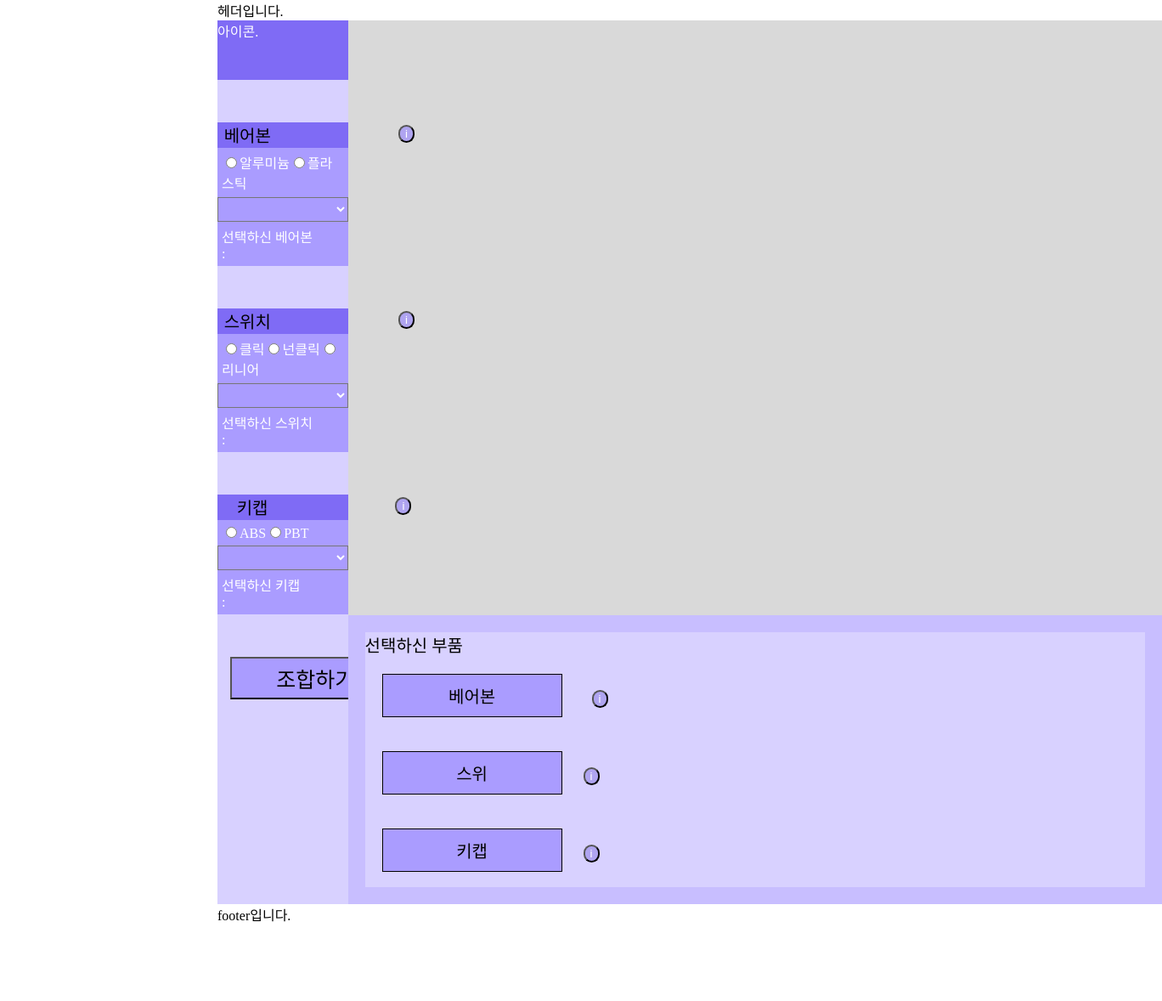
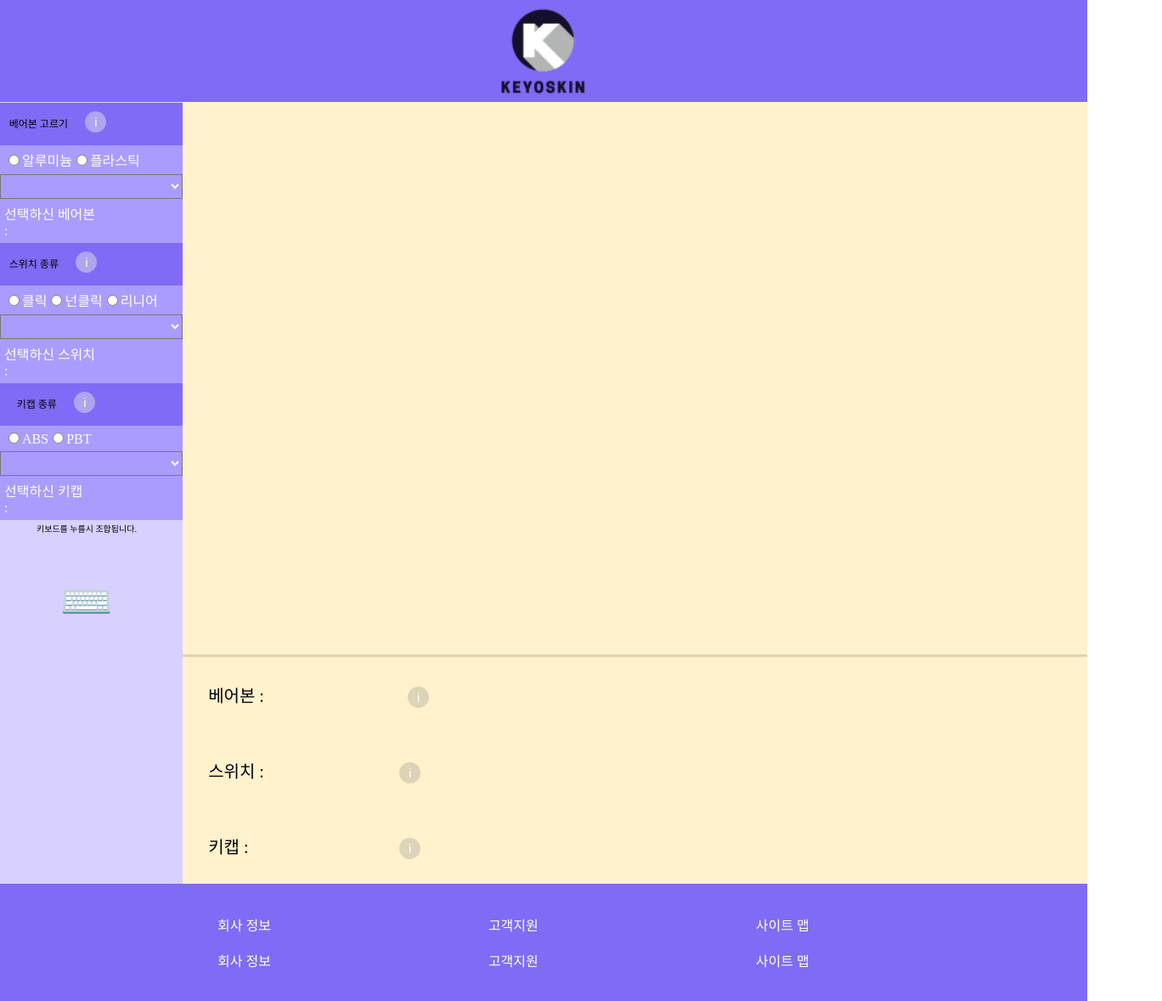
Before and after one commit to venture-3team-react-project/venture-3team-react-project, a React (Create React App) app in the folder practice/: page / in a window 1280 px wide. Shown: the whole page at 85% size, 1368 px wide, since content can reach past the window. Before the commit the page ends 1088 px from the top, so only its background shows below. Built offline with nearby package versions, Linux system fonts and the light colour scheme.

Commit message:
pre complete

```diff
--- a/practice/src/App.js
+++ b/practice/src/App.js
@@ -1,14 +1,10 @@
 import MainPage from "./layouts/MainPage";
-import Header from "./layouts/Header";
-import Footer from "./layouts/Footer";
-import { getPartsList } from "./apis/PartsAPI";
 function App() {
 
   return (
     <>
-      <Header/>
+
       <MainPage/>
-      <Footer/>
 
     </>
   );
--- a/practice/src/components/3d.js
+++ b/practice/src/components/3d.js
@@ -15,7 +15,7 @@ function ModelViewer({ modelPath,imgSel,bareBone,keySwitch,keyCap}) {
     scene.background = new THREE.Color(0xFFF2CC); //배경화면 색
     const camera = new THREE.PerspectiveCamera(60, window.innerWidth / window.innerHeight, 0.1, 1000); //카메라 위치
     const renderer = new THREE.WebGLRenderer(); //렌더링 정보
-    renderer.setSize(898, 640); //이미지 크기
+    renderer.setSize(800, 640); //이미지 크기
     mountRef.current.appendChild(renderer.domElement);
 
     // OrbitControls 설정
--- a/practice/src/components/Modal.css
+++ b/practice/src/components/Modal.css
@@ -22,7 +22,7 @@
 
   .modal {
     z-index: 100;
-    background: white;
+    background-color: rgba(0, 0, 0, 0);
     position: relative;
     margin: 1.75rem auto;
     border-radius: 3px;
--- a/practice/src/layouts/Footer.js
+++ b/practice/src/layouts/Footer.js
@@ -1,7 +1,17 @@
+
 const Footer = () => {
     return(
         <>
-            <div>footer입니다.</div>
+            <footer>
+                <br/>
+                <br/>
+            <span>회사 정보</span><span>고객지원</span><span>사이트 맵</span><br/><br/>
+            <span>회사 정보</span><span>고객지원</span><span>사이트 맵</span>
+            <br/>
+            <br/>
+            <br/>
+
+            </footer>
         </>
     );
 }
--- a/practice/src/layouts/Header.js
+++ b/practice/src/layouts/Header.js
@@ -1,7 +1,7 @@
 const Header = () => {
     return(
         <>
-            <div>헤더입니다.</div>
+            <header><img src="img/logo.png"/></header>
         </>
     );
 }
--- a/practice/src/layouts/MainPage.css
+++ b/practice/src/layouts/MainPage.css
@@ -1,6 +1,7 @@
 body{
-    width: 60%;
+    width: 100%;
     margin: auto;
+    height: 100%;
   }
 
  .head{
@@ -11,12 +12,12 @@ body{
   }
 
   .selectOption{
-    margin-top: 50px;
+    margin-top: 1px;
 
   }
 
   .Select{
-    margin-bottom: 50px;
+    margin-bottom: 0px;
     width: 100%;
     background-color: #AA9CFF;
     color: white;
@@ -42,37 +43,42 @@ body{
 
   section{
       top : -20px;
-      height: 1000px;
+      height: 100%;
+      width: 99%;
 
-      background-color: #D9D9D9;
+      background-color: #FFF2CC;
   }
 
   aside{
 
     width: 20%;
-    height: 1040px;
+
     background-color: #D8D1FF;
   }
 
   .img{
-    width: 100%;
-    height: 35%;
-    background-color: #D9D9D9;
+    margin-left: 20%;
+    width: 80%;
+    height: 300px;
+    background-color: #FFF2CC;
   }
 
  .info{
-    border: 20px solid #C8BEFF;
+    border-top: 3px solid #DDD3B6;
     margin-top:350px ;
-    width: 918px;
+    width: 100%;
     height: 30%;
-    background-color: #D8D1FF;
+    background-color: #FFF2CC;
+
   }
 
   .sel{
-      height: 30px;
+      height: 50px;
       background-color: #7F6BF5;
       padding-left: 5%;
-      font-size: 20px;
+      font-size: 12px;
+      line-height: 50px;
+
 
   }
 
@@ -81,37 +87,96 @@ body{
     color:white;
     background-color: #AFA4F0;
     position: relative;
-    top: -5px;
-    left: 150px;
+    width: 25px;
+    height: 25px;
+    top: -1px;
+    left: 10%;
+    border: 0;
+    font-size: 15px;
+  }
+
+  .mainbutton:hover {
+    transform: scale(1.2);
+
   }
 
   .mainbutton2{
     border-radius: 25px;
     color:white;
-    background-color: #AFA4F0;
+    background-color: #DDD3B6;
+    position: relative;
+    width: 25px;
+    height: 25px;
+    border: 0px;
+    font-size: 15px;
+  }
+
+  .mainbutton2:hover {
+    transform: scale(1.2);
+
   }
 
   .sumbutton{
-    background-color: #AA9CFF;
-    height: 50px;
-    width: 200px;
-    margin-left:10% ;
-    font-size: 25px;
+    background-color: #D8D1FF;
+    height: 70px;
+    width: 70px;
+    margin-left:30% ;
+    font-size: 50px;
+    margin-top: 20%;
+    border-radius: 10%;
+    border: 0px;
+  }
+  .sumbutton:hover {
+    transform: scale(1.2);
+
   }
 
   canvas{
-    border: 30px  solid #D9D9D9;
 
   }
 
   .result-parts-label{
-    border: 1px solid black;
+
     padding:10px;
     width: 190px;
-    text-align: center;
+
     font-size: 20px;
     margin: 20px;
-    background-color: #AA9CFF;
+
     display: inline-block;
 
   }
+
+  footer{
+
+    width: 100%;
+    background-color: #7F6BF5;
+    text-align: left;
+  }
+
+  header{
+
+    background-color: #7F6BF5;
+    text-align: center;
+    height: 120px;
+  }
+  header label{
+    line-height: 100px;
+    color: wheat;
+    font-size: 30px;
+  }
+
+  .combine{
+    margin-top: 20px;
+    margin-left: 20%;
+    font-size: 10px;
+
+  }
+
+
+
+  footer span{
+    margin-left: 20%;
+    color: white;
+
+  }
--- a/practice/src/layouts/MainPage.js
+++ b/practice/src/layouts/MainPage.js
@@ -7,6 +7,8 @@ import SelectSwitch from '../components/SelectParts/SelectSwitch';
 import SelectKeycap from '../components/SelectParts/SelectKeycap';
 import ProductDetail from '../components/ProductDetail'; // ProductDetail 컴포넌트 import
 import Modal from '../components/modal';
+import Header from './Header';
+import Footer from './Footer';
 
 
 const MainPage = () => {
@@ -78,37 +80,38 @@ const MainPage = () => {
 
         <div className="App">
 
-
+          <Header/>
           <main>
             <aside>
-              <div className="head">아이콘.</div>
+
 
               <div className="selectOption">
-              <div id="portal-root"></div>
+
 
               <div className="sel">
-              <label>베어본</label><button className='mainbutton' onClick={() => handleProductClick(1)}>i</button>
+              <label>베어본 고르기</label><button className='mainbutton' onClick={() => handleProductClick(1)}>i</button>
               </div>
               <div className="Select">
                 <SelectBarebone onBareboneSelect={handleBareboneSelect} setBareboneColor={selectBareboneColor} setBareboneImg={selectBareboneImg} />
               </div>
                 <div className="sel">
-                <label>스위치</label><button className='mainbutton' onClick={() => handleProductClick(2)}>i</button>
+                <label>스위치 종류</label><button className='mainbutton' onClick={() => handleProductClick(2)}>i</button>
               </div>
               <div className="Select">
                 <SelectSwitch onKeySwitchSelect={handlekeySwitchSelect} setKeySwtichColor={selectKeySwitchColor} setBareboneImg={selectBareboneImg}/>
               </div>
                 <div className="sel">
-                <label>&nbsp;&nbsp;&nbsp;키캡</label><button className='mainbutton' onClick={() => handleProductClick(3)}>i</button>
+                <label>&nbsp;&nbsp;&nbsp;키캡 종류</label><button className='mainbutton' onClick={() => handleProductClick(3)}>i</button>
               </div>
               <div className="Select">
                 <SelectKeycap onKeycapSelect={handlekeycapSelect} setKeycapColor={selectkeyCapColor} setBareboneImg={selectBareboneImg}/>
               </div>
-
+                <span className='combine'>키보드를 누를시 조합됩니다.</span>
+                <br/>
                 <button className='sumbutton' onClick={
                  () =>{ setBareboneImg(5) }
 
-                }>조합하기</button>
+                }>⌨️</button>
 
               </div>
 
@@ -122,19 +125,22 @@ const MainPage = () => {
                 {bareboneImg && <ModelViewer modelPath ="img/keyboard/scene.gltf" bareBone={bareboneColor} imgSel={bareboneImg} keyCap={keyCapColor} keySwitch={keySwitchColor}/>}
               </div>
 
-              <div className="info" style= {{fontSize:'20px'}}>선택하신 부품<br />
-                  <div className="result-parts-label">베어본</div> <label style={{marginRight:"10px"}}>{barebone}</label> <button className='mainbutton2'>i</button><br />
-                  <div className="result-parts-label">스위</div><label>{keySwitch}</label> <button className='mainbutton2'>i</button><br />
-                  <div className="result-parts-label">키캡</div> <label>{keycap}</label> <button className='mainbutton2'>i</button><br />
+              <div className="info" style= {{fontSize:'20px'}}>
+                  <div className="result-parts-label">베어본 :</div> <label style={{marginRight:"10px"}}>{barebone}</label> <button className='mainbutton2'>i</button><br />
+                  <div className="result-parts-label">스위치 :</div><label>{keySwitch}</label> <button className='mainbutton2'>i</button><br />
+                  <div className="result-parts-label">키캡 :</div> <label>{keycap}</label> <button className='mainbutton2'>i</button><br />
               </div>
 
 
             </section>
           </main>
+          <Footer/>
         </div>
         <Modal isShowing={isModalShowing} hide={toggleModal}>
         {selectedProduct && <ProductDetail productId={selectedProduct} />}
       </Modal>
+
+
         </>
       );
 };
```
Also changed, not shown: practice/public/img/logo.png (added).
